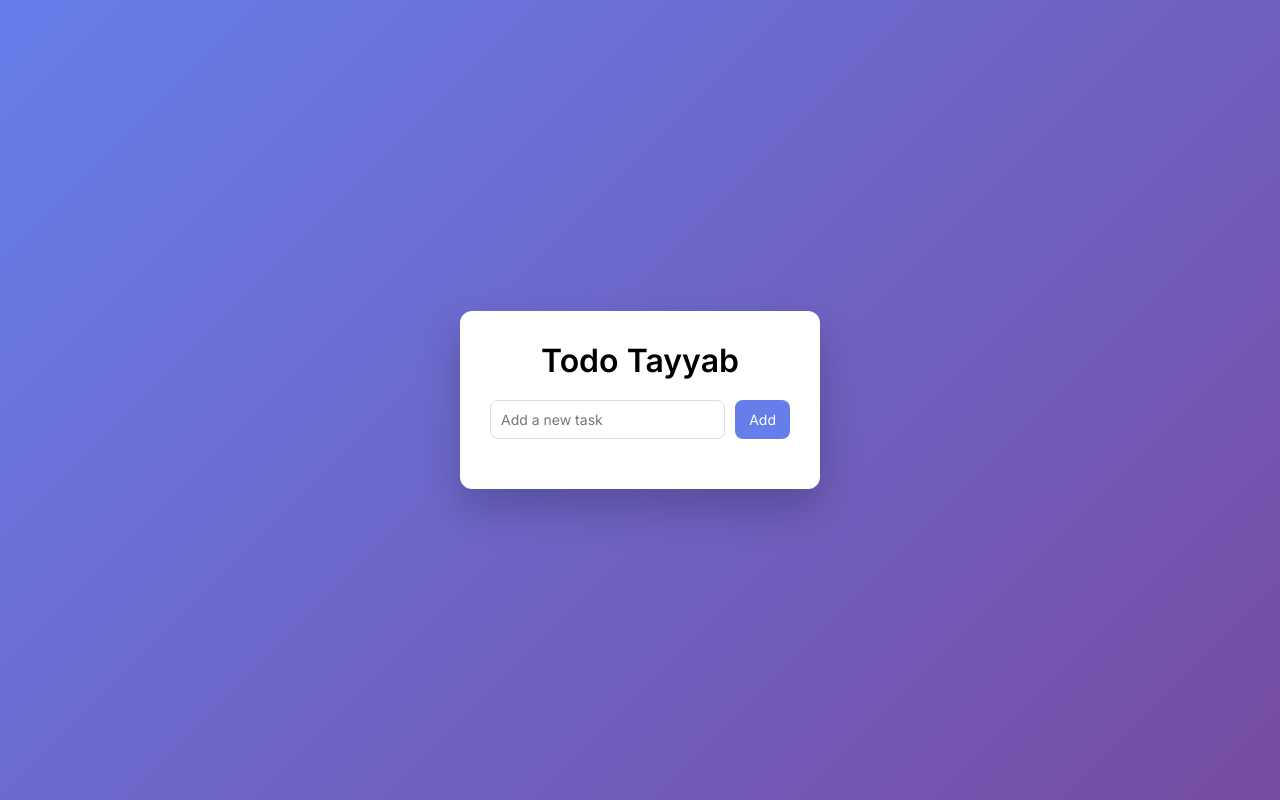
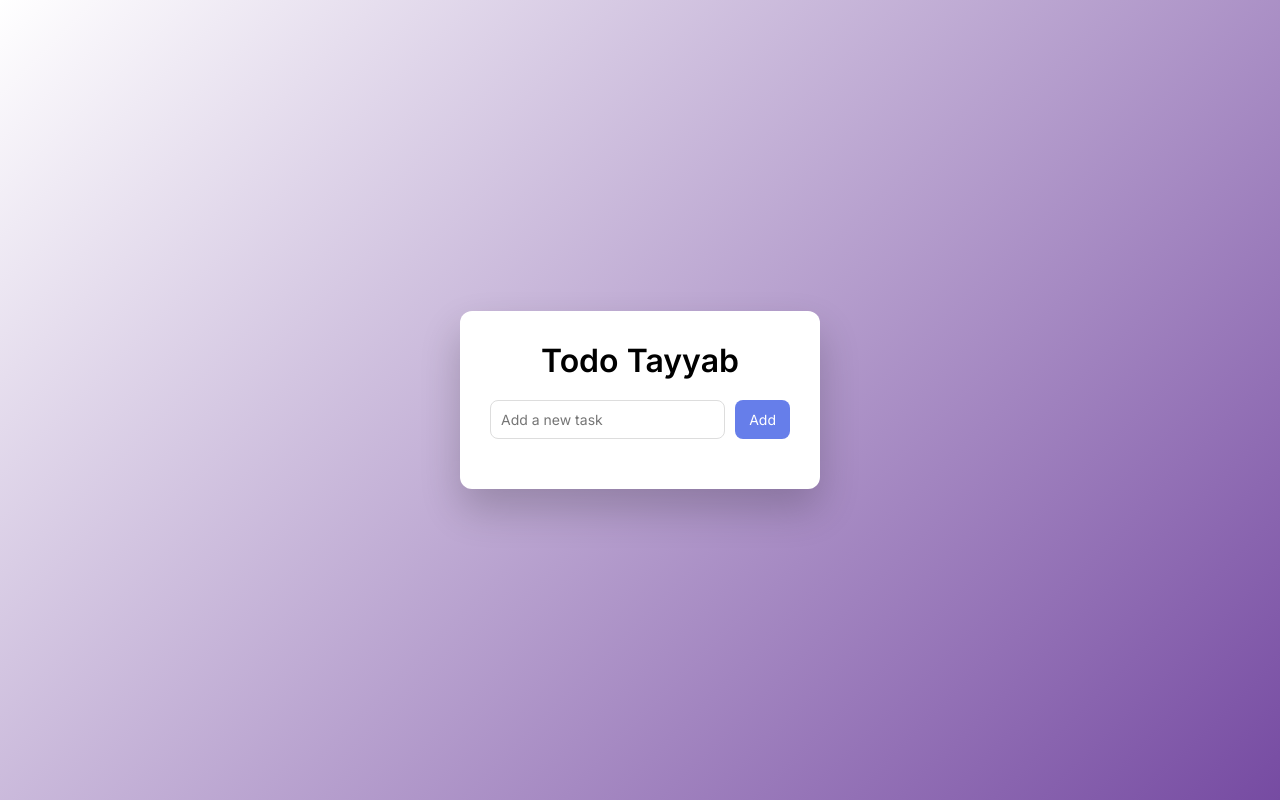
Before and after one commit to daany786/todo-devops, a website: page public/index.html in a window 1280 px wide. Drawn offline with Linux system fonts and the light colour scheme; no server answers.

Commit message:
tayyab is coding background

```diff
--- a/public/index.html
+++ b/public/index.html
@@ -17,7 +17,7 @@
     body {
       margin: 0;
       height: 100vh;
-      background: linear-gradient(135deg, #667eea, #764ba2);
+      background: linear-gradient(135deg, #0000, #764ba2);
       display: flex;
       justify-content: center;
       align-items: center;
```
